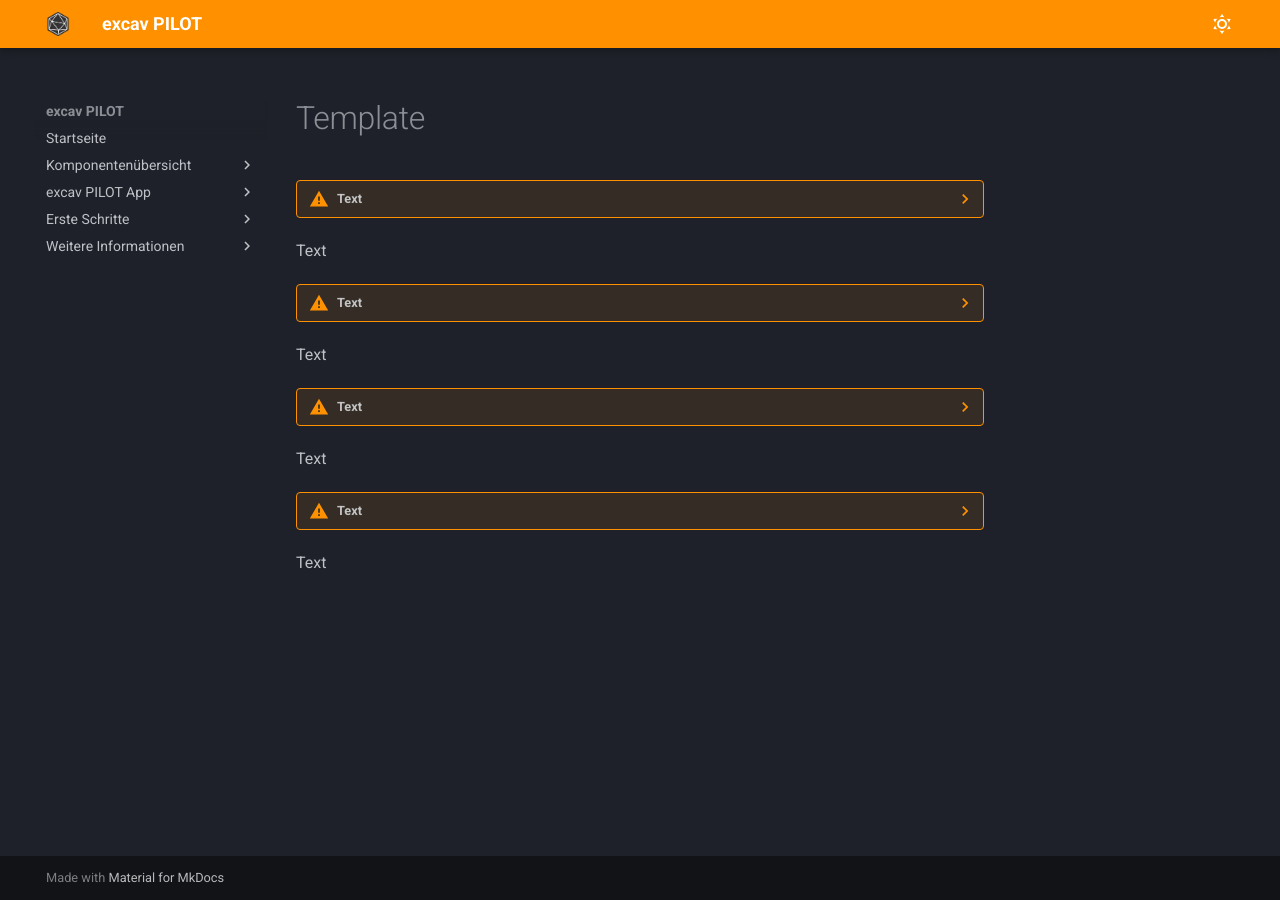
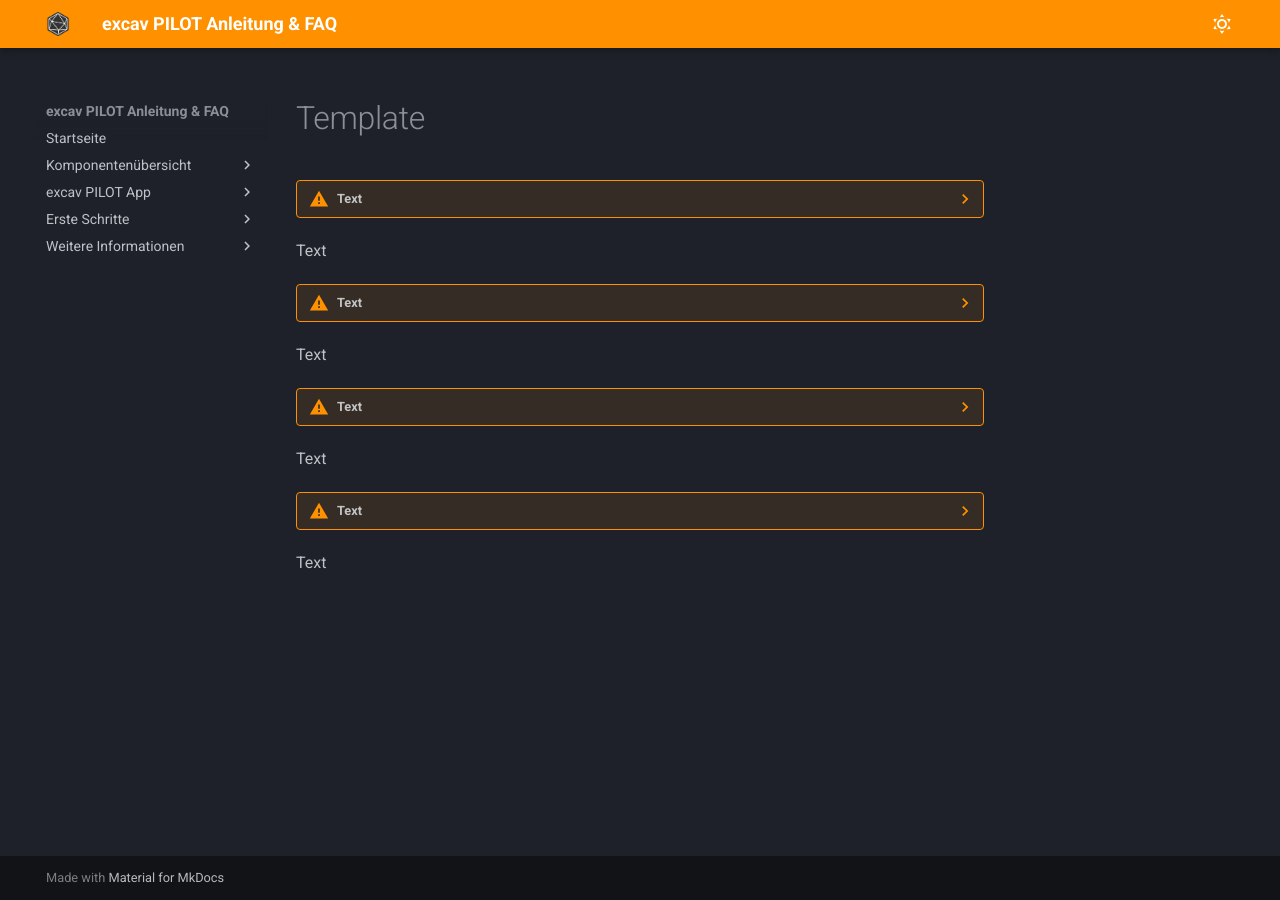
Before and after one commit to tobias-sizmann/mkdocs-excavpilot, an MkDocs documentation site: the page built from docs/Template.md, in a window 1280 px wide. Built offline with MkDocs 1.6.1 and Material for MkDocs 9.7.7, drawn with Linux system fonts in a browser that asks for light colours.

Commit message:
Kleine Anpassungen | Allgemein

```diff
--- a/mkdocs.yml
+++ b/mkdocs.yml
@@ -1,4 +1,4 @@
-site_name: excav PILOT
+site_name: excav PILOT Anleitung & FAQ
 theme:
   name: material
   custom_dir: docs/overrides
```
Also changed, not shown: docs/index.md (+1 -1 lines).
